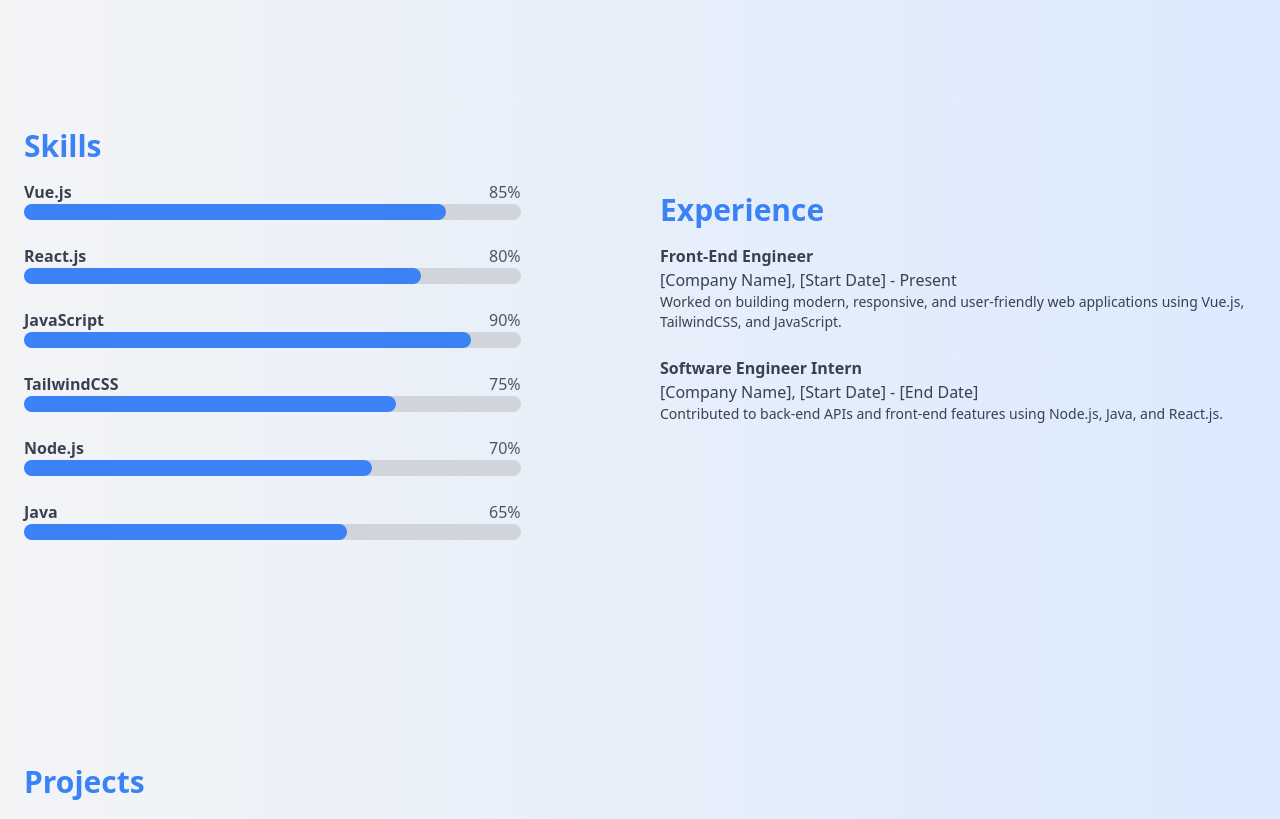
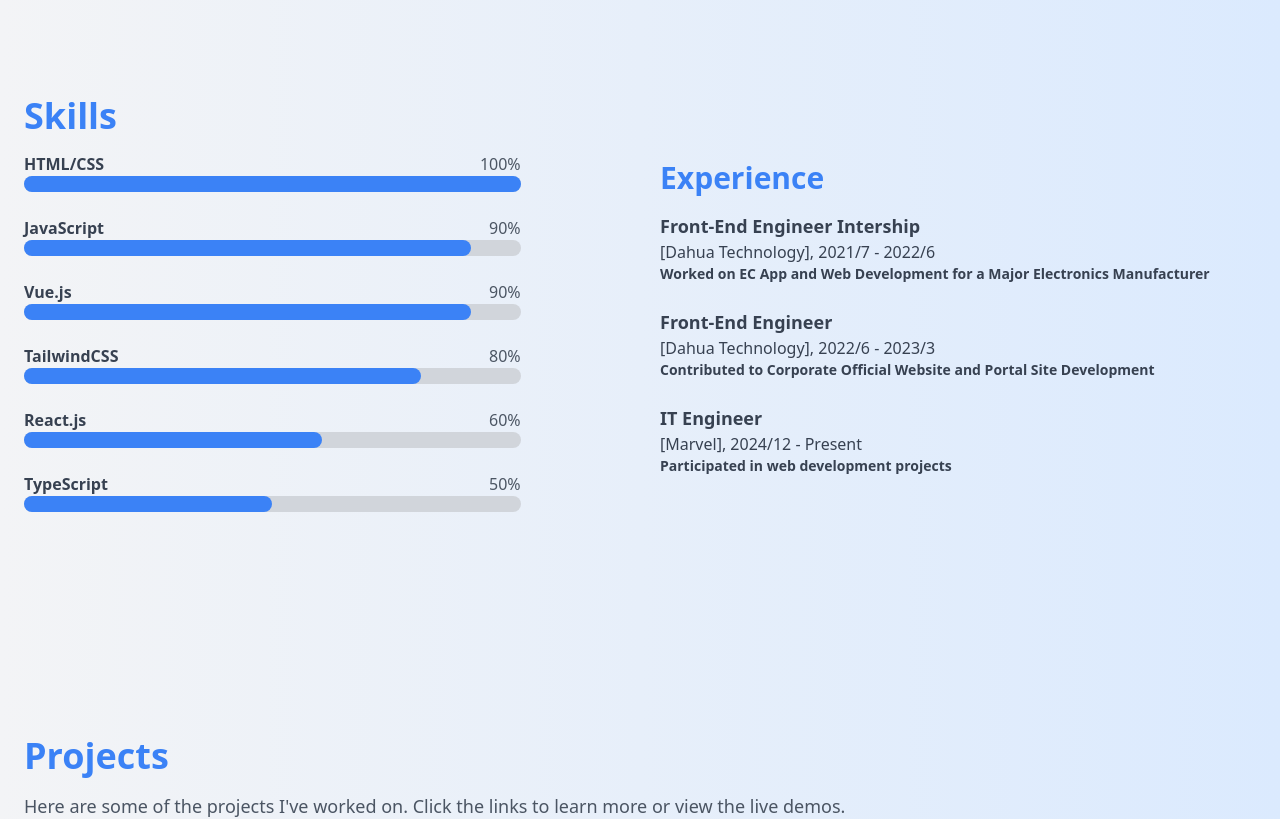
Before and after one commit to Anglenis-hub/Portfolio_LY, a Vue app: page / in a window 1280 px wide. Shown: the part 1680-2499 px from the top of the page. Built offline with nearby package versions, Linux system fonts and the light colour scheme.

Commit message:
interfaces

```diff
--- a/src/components/sections/About.vue
+++ b/src/components/sections/About.vue
@@ -9,8 +9,8 @@
       <div class="lg:grid lg:grid-cols-2 lg:gap-10">
         <!-- About Me -->
         <div class="lg:w-5/6">
-          <h2 class="text-4xl font-bold text-blue-500 mb-6">About Me</h2>
-          <div class="text-lg text-gray-700 space-y-6 relative">
+          <h2 class="sction-title">About Me</h2>
+          <div class="text-lg text-gray-700 space-y-4 relative">
             <!-- Floating Profile Image -->
             <img
               src="https://via.placeholder.com/200"
@@ -45,15 +45,15 @@
         </div>
         <!-- Education -->
         <div class="mt-16">
-          <h3 class="text-3xl font-bold text-blue-500 mb-4">Education</h3>
+          <h3 class="section-header">Education</h3>
           <ul class="list-disc list-inside text-gray-700 space-y-4 text-lg">
             <li>
-              <strong>Bachelor's in Software Engineering</strong> - [Your
-              University Name], [Year]
+              <strong>Software Engineering</strong> - [Communication University
+              of Zhejiang], [2022]
             </li>
             <li>
-              <strong>Certification in Full-Stack Development</strong> -
-              [Institution Name], [Year]
+              <strong>Japanese</strong> - [Kudan Institute of Japanese
+              Language&Culture], [2024]
             </li>
           </ul>
         </div>
--- a/src/components/sections/Contact.vue
+++ b/src/components/sections/Contact.vue
@@ -1,61 +1,79 @@
 <template>
   <section id="contact" class="py-20">
-        <div class="container public-container"
+    <div
+      class="container public-container"
       data-aos="zoom-in-up"
-            data-aos-duration="500">
+      data-aos-duration="500"
+    >
       <!-- Section Title -->
       <h3 class="text-3xl font-bold text-blue-500 mb-10">Contact Me</h3>
 
       <div class="grid gap-8 md:grid-cols-2">
         <!-- Contact Form -->
         <div class="bg-gray-100 p-6 rounded-lg shadow-defaultBox">
-                    <h4 class="text-2xl font-semibold text-gray-800 mb-4">Send a Message</h4>
+          <h4 class="text-2xl font-semibold text-gray-800 mb-4">
+            Send a Message
+          </h4>
           <form @submit.prevent="handleSubmit">
             <!-- Name -->
             <div class="mb-4">
-                            <label for="name" class="block text-gray-700 font-medium mb-2">Your Name</label>
+              <label for="name" class="block text-gray-700 font-medium mb-2"
+                >Your Name</label
+              >
               <input
                 type="text"
                 id="name"
                 v-model="form.name"
                 required
-                                class="w-full px-4 py-2 border border-gray-300 rounded-lg focus:ring focus:ring-blue-200" />
+                class="w-full px-4 py-2 border border-gray-300 rounded-lg focus:ring focus:ring-blue-200"
+              />
             </div>
 
             <!-- Email -->
             <div class="mb-4">
-                            <label for="email" class="block text-gray-700 font-medium mb-2">Your Email</label>
+              <label for="email" class="block text-gray-700 font-medium mb-2"
+                >Your Email</label
+              >
               <input
                 type="email"
                 id="email"
                 v-model="form.email"
                 required
-                                class="w-full px-4 py-2 border border-gray-300 rounded-lg focus:ring focus:ring-blue-200" />
+                class="w-full px-4 py-2 border border-gray-300 rounded-lg focus:ring focus:ring-blue-200"
+              />
             </div>
 
             <!-- Message -->
             <div class="mb-4">
-                            <label for="message" class="block text-gray-700 font-medium mb-2">Your Message</label>
+              <label for="message" class="block text-gray-700 font-medium mb-2"
+                >Your Message</label
+              >
               <textarea
                 id="message"
                 v-model="form.message"
                 required
                 rows="5"
-                                class="w-full px-4 py-2 border border-gray-300 rounded-lg focus:ring focus:ring-blue-200"></textarea>
+                class="w-full px-4 py-2 border border-gray-300 rounded-lg focus:ring focus:ring-blue-200"
+              ></textarea>
             </div>
 
             <!-- Submit Button -->
             <button
               type="submit"
-                            class="w-full bg-blue-500 text-white px-4 py-2 rounded-lg shadow-defaultBox hover:bg-blue-600 transition duration-300">
+              class="w-full bg-blue-500 text-white px-4 py-2 rounded-lg shadow-defaultBox hover:bg-blue-600 transition duration-300"
+            >
               Send Message
             </button>
           </form>
         </div>
 
         <!-- Contact Information -->
-                <div class="bg-gray-100 p-6 rounded-lg shadow-defaultBox flex flex-col justify-center">
-                    <h4 class="text-2xl font-semibold text-gray-800 mb-4">Contact Details</h4>
+        <div
+          class="bg-gray-100 p-6 rounded-lg shadow-defaultBox flex flex-col justify-center"
+        >
+          <h4 class="text-2xl font-semibold text-gray-800 mb-4">
+            Contact Details
+          </h4>
           <p class="text-gray-700 mb-4">
             Feel free to reach out through any of the following methods.
           </p>
@@ -64,23 +82,20 @@
               <span class="text-blue-500 text-xl mr-3">
                 <i class="fas fa-envelope"></i>
               </span>
-                            <a href="mailto:your-email@example.com" class="text-gray-700 hover:text-blue-500">
+              <a
+                href="mailto:your-email@example.com"
+                class="text-gray-700 hover:text-blue-500"
+              >
                 your-email@example.com
-                            </a>
-                        </div>
-                        <div class="flex items-center">
-                            <span class="text-blue-500 text-xl mr-3">
-                                <i class="fas fa-phone"></i>
-                            </span>
-                            <a href="tel:+1234567890" class="text-gray-700 hover:text-blue-500">
-                                +1 234 567 890
               </a>
             </div>
             <div class="flex items-center">
               <span class="text-blue-500 text-xl mr-3">
                 <i class="fas fa-map-marker-alt"></i>
               </span>
-                            <p class="text-gray-700">123 Your Street, Your City, Your Country</p>
+              <p class="text-gray-700">
+                123 Your Street, Your City, Your Country
+              </p>
             </div>
           </div>
         </div>
--- a/src/components/sections/Projects.vue
+++ b/src/components/sections/Projects.vue
@@ -1,12 +1,15 @@
 <template>
   <section id="projects" class="py-20">
-        <div class="container public-container text-center md:text-left"
+    <div
+      class="container public-container text-center md:text-left"
       data-aos="zoom-in-up"
-            data-aos-duration="500">
+      data-aos-duration="500"
+    >
       <!-- Section Title -->
-            <h3 class="text-3xl font-bold text-blue-500 mb-4">Projects</h3>
+      <h3 class="sction-title">Projects</h3>
       <p class="text-lg text-gray-600 mb-10">
-                Here are some of the projects I've worked on. Click the links to learn more or view the live demos.
+        Here are some of the projects I've worked on. Click the links to learn
+        more or view the live demos.
       </p>
 
       <!-- Projects Grid -->
@@ -15,25 +18,32 @@
         <div
           v-for="project in projects"
           :key="project.title"
-                    class="flex flex-col justify-between bg-gray-100 rounded-lg shadow-defaultBox p-6 hover:shadow-xl transition-shadow duration-300">
+          class="flex flex-col justify-between bg-gray-100 rounded-lg shadow-defaultBox p-6 hover:shadow-xl transition-shadow duration-300"
+        >
           <div>
-                        <img :src="project.image"
+            <img
+              :src="project.image"
               :alt="project.title"
-                            class="w-full h-48 object-cover rounded-md mb-4" />
-                        <h4 class="text-2xl font-semibold text-gray-800 mb-2">{{ project.title }}</h4>
+              class="w-full h-48 object-cover rounded-md mb-4"
+            />
+            <h4 class="text-2xl font-semibold text-gray-800 mb-2">
+              {{ project.title }}
+            </h4>
             <p class="text-gray-600 mb-4">{{ project.description }}</p>
           </div>
           <div class="flex justify-between items-center">
             <a
               :href="project.demo"
               target="_blank"
-                            class="bg-blue-500 text-white px-4 py-2 rounded-lg shadow-md hover:bg-blue-600 transition duration-300">
+              class="bg-blue-500 text-white px-4 py-2 rounded-lg shadow-md hover:bg-blue-600 transition duration-300"
+            >
               Live Demo
             </a>
             <a
               :href="project.github"
               target="_blank"
-                            class="text-blue-500 underline hover:text-blue-600 transition duration-300">
+              class="text-blue-500 underline hover:text-blue-600 transition duration-300"
+            >
               GitHub
             </a>
           </div>
--- a/src/components/sections/Skills.vue
+++ b/src/components/sections/Skills.vue
@@ -1,25 +1,29 @@
 <template>
   <section id="skills" class="py-20">
-        <div class="container public-container text-center md:text-left"
+    <div
+      class="container public-container text-center md:text-left"
       data-aos="zoom-in-up"
-            data-aos-duration="500">
+      data-aos-duration="500"
+    >
       <!-- Skills and Experience -->
       <div class="lg:grid lg:grid-cols-2 lg:gap-10">
         <!-- Skills Section -->
         <div class="lg:w-5/6">
-                    <h3 class="text-3xl font-bold text-blue-500 mb-4">Skills</h3>
+          <h3 class="sction-title">Skills</h3>
           <div class="space-y-6">
             <!-- Loop through skills -->
             <div v-for="skill in skills" :key="skill.name">
               <div class="flex justify-between">
-                                <span class="font-semibold text-gray-700">{{ skill.name }}</span>
+                <span class="font-semibold text-gray-700">{{
+                  skill.name
+                }}</span>
                 <span class="text-gray-600">{{ skill.percentage }}%</span>
               </div>
               <div class="w-full bg-gray-300 rounded-full h-4">
                 <div
                   :style="{ width: skill.percentage + '%' }"
-                                    class="h-full bg-blue-500 rounded-full transition-all duration-300">
-                                </div>
+                  class="h-full bg-blue-500 rounded-full transition-all duration-300"
+                ></div>
               </div>
             </div>
           </div>
@@ -27,21 +31,13 @@
 
         <!-- Experience Section -->
         <div class="mt-16">
-                    <h3 class="text-3xl font-bold text-blue-500 mb-4">Experience</h3>
+          <h3 class="section-header">Experience</h3>
           <div class="space-y-6 text-gray-700">
-                        <div>
-                            <h4 class="font-bold">Front-End Engineer</h4>
-                            <p>[Company Name], [Start Date] - Present</p>
-                            <p class="text-sm">
-                                Worked on building modern, responsive, and user-friendly web applications using Vue.js,
-                                TailwindCSS, and JavaScript.
-                            </p>
-                        </div>
-                        <div>
-                            <h4 class="font-bold">Software Engineer Intern</h4>
-                            <p>[Company Name], [Start Date] - [End Date]</p>
-                            <p class="text-sm">
-                                Contributed to back-end APIs and front-end features using Node.js, Java, and React.js.
+            <div v-for="experience in experiences">
+              <h3 class="section-subheader">{{ experience.header }}</h3>
+              <p>{{ experience.company }}</p>
+              <p class="text-sm font-bold">
+                {{ experience.description }}
               </p>
             </div>
           </div>
@@ -53,11 +49,33 @@
 <script setup>
 // Skills data
 const skills = [
-    { name: 'Vue.js', percentage: 85 },
-    { name: 'React.js', percentage: 80 },
-    { name: 'JavaScript', percentage: 90 },
-    { name: 'TailwindCSS', percentage: 75 },
-    { name: 'Node.js', percentage: 70 },
-    { name: 'Java', percentage: 65 },
+  { name: "HTML/CSS", percentage: 100 },
+  { name: "JavaScript", percentage: 90 },
+  { name: "Vue.js", percentage: 90 },
+  { name: "React.js", percentage: 60 },
+  { name: "TypeScript", percentage: 50 },
+  { name: "TailwindCSS", percentage: 80 },
+  // { name: "Node.js", percentage: 90 },
+].sort((a, b) => b.percentage - a.percentage);
+
+// Experiences data
+const experiences = [
+  {
+    header: "Front-End Engineer Intership",
+    company: "[Dahua Technology], 2021/7 - 2022/6",
+    description:
+      "Worked on EC App and Web Development for a Major Electronics Manufacturer",
+  },
+  {
+    header: "Front-End Engineer",
+    company: "[Dahua Technology], 2022/6 - 2023/3",
+    description:
+      "Contributed to Corporate Official Website and Portal Site Development",
+  },
+  {
+    header: "IT Engineer",
+    company: "[Marvel], 2024/12 - Present",
+    description: "Participated in web development projects",
+  },
 ];
 </script>
--- a/src/style.css
+++ b/src/style.css
@@ -5,15 +5,21 @@
 .public-container {
   @apply mt-16 mx-auto px-6 relative z-items;
 }
-
+.sction-title {
+  @apply text-4xl font-bold text-blue-500 mb-4;
+}
+.section-header {
+  @apply text-3xl font-bold text-blue-500 mb-4;
+}
+.section-subheader {
+  @apply text-lg font-bold;
+}
 .bg-primary {
   @apply bg-gradient-to-r from-gray-100 to-blue-100;
 }
-
 .z-shapes {
   @apply z-10;
 }
-
 .z-items {
   @apply z-20;
 }
```
Lines whose indentation alone changed are shown as unchanged.
